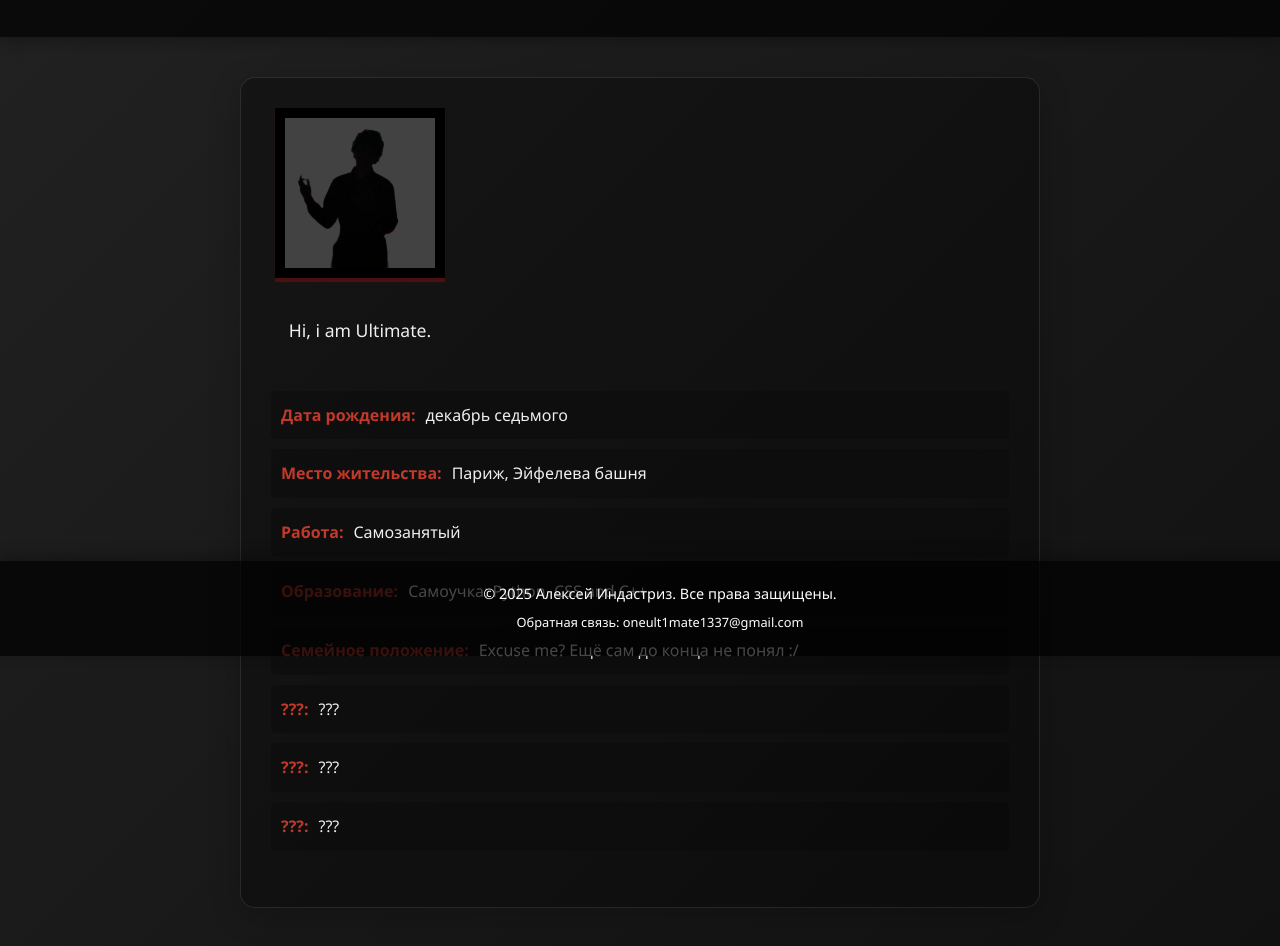
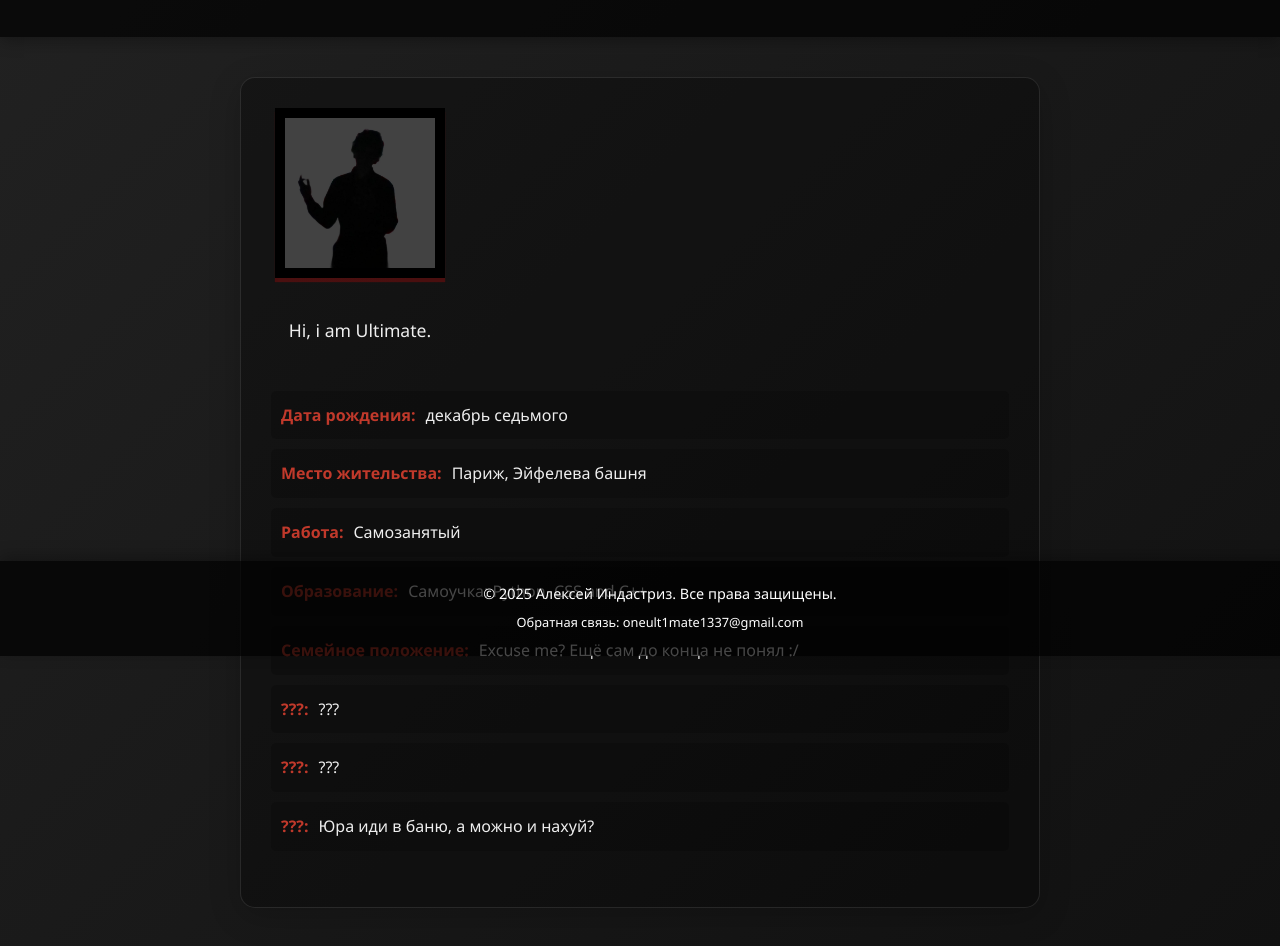
Before and after one commit to OneUltimate/bio, a plain HTML site: page index.html in a window 1280 px wide. Shown: the part 144-1090 px from the top of the page. Drawn offline with Linux system fonts and the light colour scheme.

Commit message:
Update index.html

```diff
--- a/index.html
+++ b/index.html
@@ -27,7 +27,7 @@
                 <li><strong>Семейное положение:</strong> Excuse me? Ещё сам до конца не понял :/</li>
                 <li><strong>???:</strong> ???</li>
                 <li><strong>???:</strong> ???</li>
-                <li><strong>???:</strong> ???</li>
+                <li><strong>???:</strong> Юра иди в баню, а можно и нахуй?</li>
             </ul>
         </section>
     </main>
```
